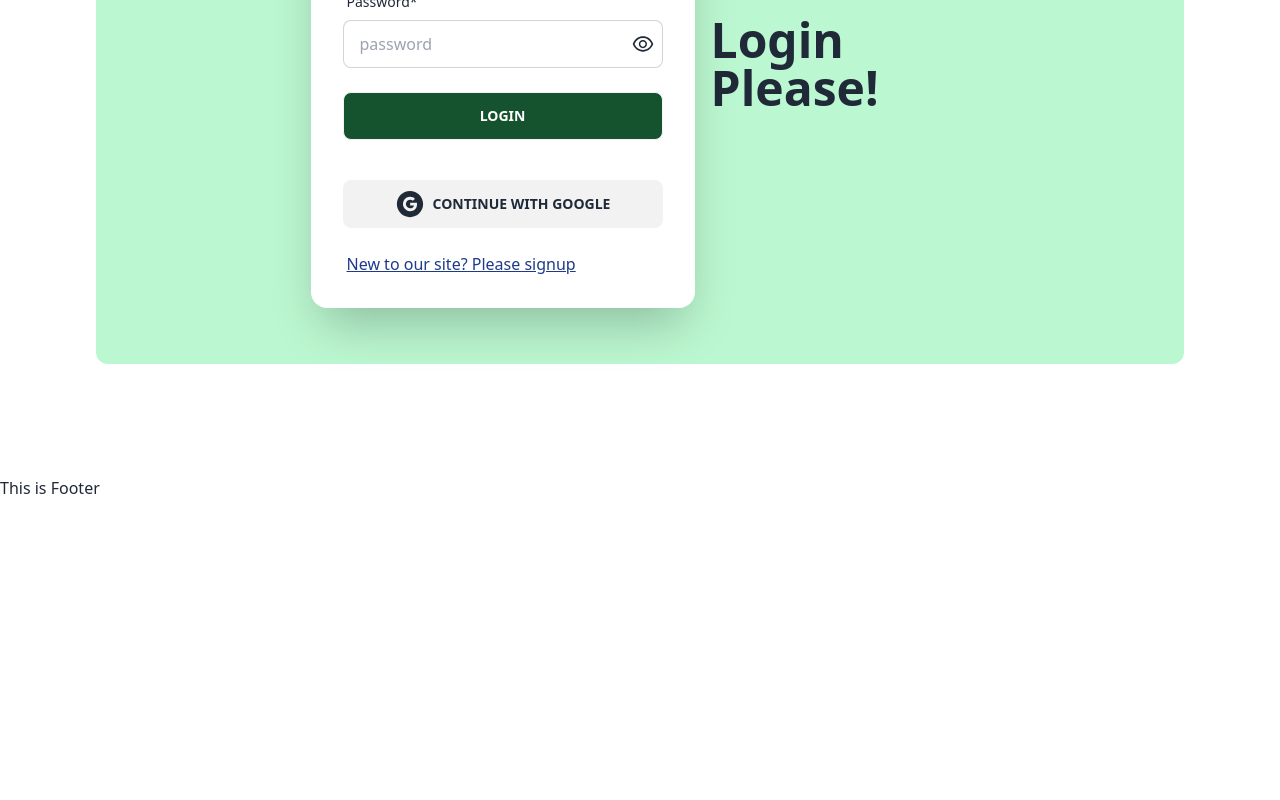
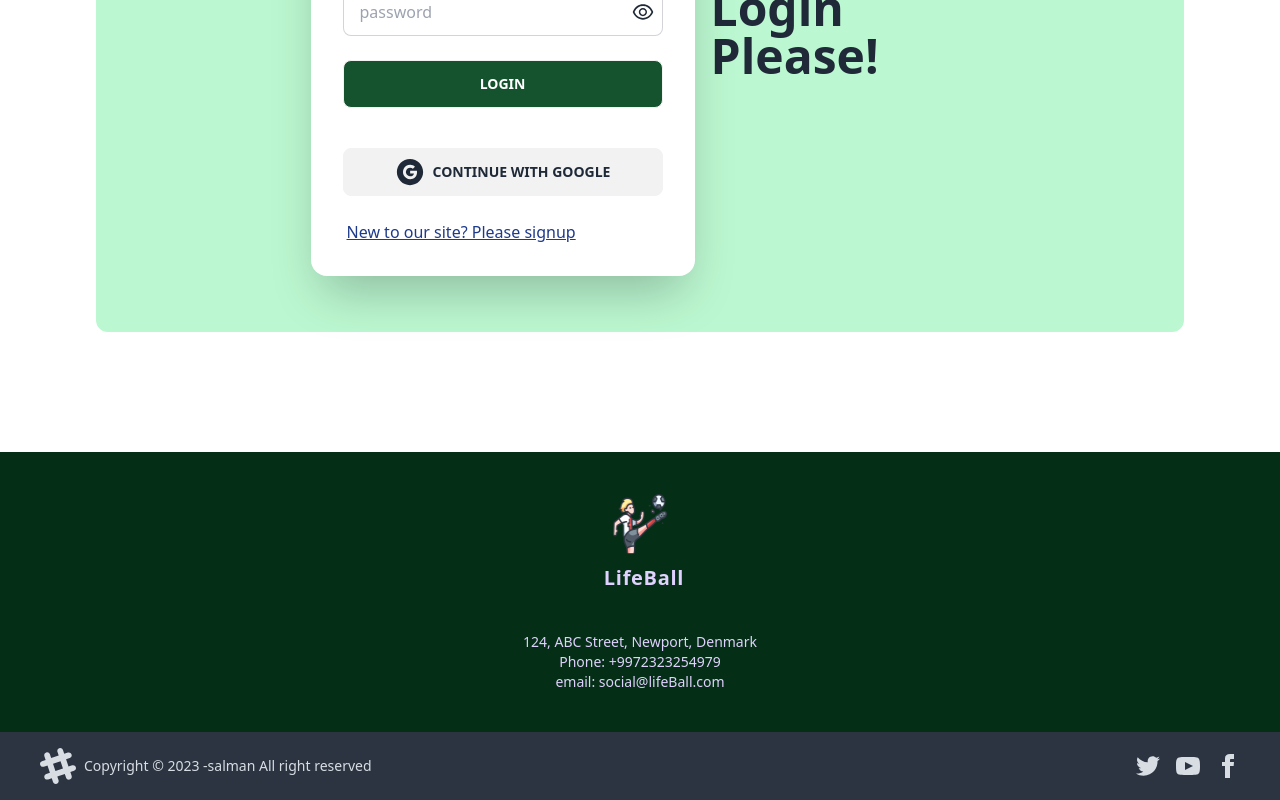
Before and after one commit to Salman-165324/lifeBall-sports-summer-camp-client, a React (Vite) app: page /login in a window 1280 px wide. Shown: the part 380-1180 px from the top of the page. Before the commit the page ends 880 px from the top, so only its background shows below. Built offline with nearby package versions, Linux system fonts and the light colour scheme; no server answers.

Commit message:
Added pupular class, popular instructor, footer section

```diff
--- a/src/components/pages/Home.jsx
+++ /dev/null
@@ -1,13 +0,0 @@
-
-import HeroSection from './homePage/HeroSection';
-
-const Home = () => {
-    return (
-        <div>
-            <HeroSection>
-            </HeroSection>
-        </div>
-    );
-};
-
-export default Home;
--- a/src/components/pages/homePage/HeroSection.jsx
+++ b/src/components/pages/homePage/HeroSection.jsx
@@ -1,9 +1,6 @@
-import React from "react";
-import AwesomeSlider from "react-awesome-slider";
 import "react-awesome-slider/dist/custom-animations/cube-animation.css";
 import bg1 from "../../../assets/bg-1.jpg";
 import bg2 from "../../../assets/bg-2.jpg";
-import Typewriter from "react-ts-typewriter";
 import PrimaryBtn from "../../utils/PrimaryBtn";
 import Navbar from "../../shared/Navbar";
 import { Fade, Slide } from "react-awesome-reveal";
@@ -11,11 +8,11 @@
 
 const HeroSection = () => {
   return (
-    <div>
+    <div className="">
       <div className="absolute z-20 w-full">
         <Navbar></Navbar>
       </div>
-      <div className="carousel absolute inset-0 w-full">
+      <div className="carousel inset-0 w-full">
         <div id="slide1" className="carousel-item relative w-full">
           <div className="absolute inset-0 bg-green-950 bg-opacity-60"></div>
           <img src={bg1} className="w-full object-cover  h-[100vh]" />
--- /dev/null
+++ b/src/components/pages/homePage/Home.jsx
@@ -0,0 +1,22 @@
+import Footer from "../../shared/Footer";
+import HeroSection from "./HeroSection";
+import PopularClasses from "./PopularClasses";
+import PopularInstructor from "./PopularInstructor";
+
+const Home = () => {
+  return (
+    <div>
+      <HeroSection></HeroSection>
+
+      <div className="mt-16 primary-container">
+        <PopularClasses></PopularClasses>
+      </div>
+      <div className="primary-container">
+        <PopularInstructor></PopularInstructor>
+      </div>
+      <Footer></Footer>
+    </div>
+  );
+};
+
+export default Home;
--- /dev/null
+++ b/src/components/pages/homePage/PopularClassCard.jsx
@@ -0,0 +1,21 @@
+import React from "react";
+
+const PopularClassCard = ({ popularClass }) => {
+  const { className, image, instructorName } = popularClass;
+  return (
+    <div className="card w-96 bg-base-100 shadow-xl">
+      <figure>
+        <img
+          src={image}
+          alt="Shoes"
+        />
+      </figure>
+      <div className="card-body">
+        <h2 className="card-title">{className}</h2>
+
+      </div>
+    </div>
+  );
+};
+
+export default PopularClassCard;
--- /dev/null
+++ b/src/components/pages/homePage/PopularClasses.jsx
@@ -0,0 +1,33 @@
+import React, { useEffect } from "react";
+import useAxiosInstance from "../../../hooks/useAxiosInstance";
+import SectionTitle from "../../utils/SectionTitle";
+import { useState } from "react";
+import PopularClassCard from "./PopularClassCard";
+
+const PopularClasses = () => {
+  const [axiosInstance] = useAxiosInstance();
+  const [popularClasses, setPopularClasses] = useState([]);
+  useEffect(() => {
+    axiosInstance("/popular-classes").then((res) => {
+      console.log(res.data);
+      setPopularClasses(res.data);
+    });
+  }, []);
+  return (
+    <div>
+      <div className="">
+        <SectionTitle title={"Popular Classes"}></SectionTitle>
+      </div>
+      <div className="mt-16 gap-4 gap-y-8 grid grid-cols-1 md:grid-cols-2 lg:grid-cols-3">
+        {popularClasses.map((popularClass) => (
+          <PopularClassCard
+          key={popularClass._id}
+          popularClass = {popularClass}
+          ></PopularClassCard>
+        ))}
+      </div>
+    </div>
+  );
+};
+
+export default PopularClasses;
--- /dev/null
+++ b/src/components/pages/homePage/PopularInstructor.jsx
@@ -0,0 +1,26 @@
+import React from "react";
+import SectionTitle from "../../utils/SectionTitle";
+import useInstructorsData from "../../../hooks/useInstructorsData";
+import PopularInstructorCard from "./PopularInstructorCard";
+
+const PopularInstructor = () => {
+  const [instructors] = useInstructorsData();
+  const topSixInstructors = instructors.slice(0,6)
+  return (
+    <div>
+      <div>
+        <SectionTitle title={"Our Popular Instructors"}></SectionTitle>
+      </div>
+      <div className="mt-16 gap-4 gap-y-8 grid grid-cols-1 md:grid-cols-2 lg:grid-cols-3">
+        {topSixInstructors.map((instructor) => (
+          <PopularInstructorCard
+          key={instructor._id}
+          instructor = {instructor}
+          ></PopularInstructorCard>
+        ))}
+      </div>
+    </div>
+  );
+};
+
+export default PopularInstructor;
--- /dev/null
+++ b/src/components/pages/homePage/PopularInstructorCard.jsx
@@ -0,0 +1,21 @@
+import React from "react";
+
+const PopularInstructorCard = ({instructor}) => {
+    const {image, name} = instructor
+  return (
+    <div className="card w-96 bg-base-100 shadow-xl">
+      <figure>
+        <img
+          src={image}
+          alt="Shoes"
+        />
+      </figure>
+      <div className="card-body">
+        <h2 className="card-title">{name}</h2>
+
+      </div>
+    </div>
+  );
+};
+
+export default PopularInstructorCard;
--- a/src/components/shared/Footer.jsx
+++ b/src/components/shared/Footer.jsx
@@ -1,11 +1,80 @@
-import React from 'react';
+import React from "react";
+
+import websiteLogo from "../../assets/soccer.png";
 
 const Footer = () => {
-    return (
+  return (
+    <div>
+      <footer className="mt-10 footer footer-center p-10 bg-green-950 text-primary-content">
+
         <div>
-            <h1>This is Footer</h1>
+          <img className="w-14 h-16" src={websiteLogo} alt="" />
+          <div className="ml-2  leading-tight tracking-wider">
+            <span className="font-bold text-xl block">LifeBall</span>
+          </div>
         </div>
-    );
+        <div>
+        <div>
+            <p>124, ABC Street, Newport, Denmark</p>
+            <p>Phone: +9972323254979</p>
+            <p>email: social@lifeBall.com</p>
+        </div>
+        </div>
+      </footer>
+      {/* Copyright */}
+      <footer className="px-10 footer items-center p-4 bg-neutral text-neutral-content">
+        <div className="items-center grid-flow-col">
+          <svg
+            width="36"
+            height="36"
+            viewBox="0 0 24 24"
+            xmlns="http://www.w3.org/2000/svg"
+            fillRule="evenodd"
+            clipRule="evenodd"
+            className="fill-current"
+          >
+            <path d="M22.672 15.226l-2.432.811.841 2.515c.33 1.019-.209 2.127-1.23 2.456-1.15.325-2.148-.321-2.463-1.226l-.84-2.518-5.013 1.677.84 2.517c.391 1.203-.434 2.542-1.831 2.542-.88 0-1.601-.564-1.86-1.314l-.842-2.516-2.431.809c-1.135.328-2.145-.317-2.463-1.229-.329-1.018.211-2.127 1.231-2.456l2.432-.809-1.621-4.823-2.432.808c-1.355.384-2.558-.59-2.558-1.839 0-.817.509-1.582 1.327-1.846l2.433-.809-.842-2.515c-.33-1.02.211-2.129 1.232-2.458 1.02-.329 2.13.209 2.461 1.229l.842 2.515 5.011-1.677-.839-2.517c-.403-1.238.484-2.553 1.843-2.553.819 0 1.585.509 1.85 1.326l.841 2.517 2.431-.81c1.02-.33 2.131.211 2.461 1.229.332 1.018-.21 2.126-1.23 2.456l-2.433.809 1.622 4.823 2.433-.809c1.242-.401 2.557.484 2.557 1.838 0 .819-.51 1.583-1.328 1.847m-8.992-6.428l-5.01 1.675 1.619 4.828 5.011-1.674-1.62-4.829z"></path>
+          </svg>
+          <p>Copyright © 2023 -salman All right reserved</p>
+        </div>
+        <div className="grid-flow-col gap-4 md:place-self-center md:justify-self-end">
+          <a>
+            <svg
+              xmlns="http://www.w3.org/2000/svg"
+              width="24"
+              height="24"
+              viewBox="0 0 24 24"
+              className="fill-current"
+            >
+              <path d="M24 4.557c-.883.392-1.832.656-2.828.775 1.017-.609 1.798-1.574 2.165-2.724-.951.564-2.005.974-3.127 1.195-.897-.957-2.178-1.555-3.594-1.555-3.179 0-5.515 2.966-4.797 6.045-4.091-.205-7.719-2.165-10.148-5.144-1.29 2.213-.669 5.108 1.523 6.574-.806-.026-1.566-.247-2.229-.616-.054 2.281 1.581 4.415 3.949 4.89-.693.188-1.452.232-2.224.084.626 1.956 2.444 3.379 4.6 3.419-2.07 1.623-4.678 2.348-7.29 2.04 2.179 1.397 4.768 2.212 7.548 2.212 9.142 0 14.307-7.721 13.995-14.646.962-.695 1.797-1.562 2.457-2.549z"></path>
+            </svg>
+          </a>
+          <a>
+            <svg
+              xmlns="http://www.w3.org/2000/svg"
+              width="24"
+              height="24"
+              viewBox="0 0 24 24"
+              className="fill-current"
+            >
+              <path d="M19.615 3.184c-3.604-.246-11.631-.245-15.23 0-3.897.266-4.356 2.62-4.385 8.816.029 6.185.484 8.549 4.385 8.816 3.6.245 11.626.246 15.23 0 3.897-.266 4.356-2.62 4.385-8.816-.029-6.185-.484-8.549-4.385-8.816zm-10.615 12.816v-8l8 3.993-8 4.007z"></path>
+            </svg>
+          </a>
+          <a>
+            <svg
+              xmlns="http://www.w3.org/2000/svg"
+              width="24"
+              height="24"
+              viewBox="0 0 24 24"
+              className="fill-current"
+            >
+              <path d="M9 8h-3v4h3v12h5v-12h3.642l.358-4h-4v-1.667c0-.955.192-1.333 1.115-1.333h2.885v-5h-3.808c-3.596 0-5.192 1.583-5.192 4.615v3.385z"></path>
+            </svg>
+          </a>
+        </div>
+      </footer>
+    </div>
+  );
 };
 
 export default Footer;
--- a/src/index.css
+++ b/src/index.css
@@ -4,7 +4,7 @@
 
 
 .primary-container{
-    @apply mx-auto px-0 md:px-16 lg:px-24 py-20 md:py-24 lg:py-28 container
+    @apply mx-auto px-0 md:px-16 lg:px-24 py-20 container
 }
 
 .secondary-container{
--- a/src/routes/MainRoutes.jsx
+++ b/src/routes/MainRoutes.jsx
@@ -1,6 +1,6 @@
 import { Navigate, createBrowserRouter } from "react-router-dom";
 import MainLayout from "../layouts/MainLayout";
-import Home from "../components/pages/Home";
+import Home from "../components/pages/homePage/Home";
 import SignUp from "../components/shared/SignUp";
 import Login from "../components/shared/Login";
 import Error from "../components/pages/errorPage/Error";
@@ -46,7 +46,7 @@
   },
   {
     path: "/home",
-    element: <Home></Home>,
+    element: <Home></Home>
   },
   {
     path: "dashboard",
```
